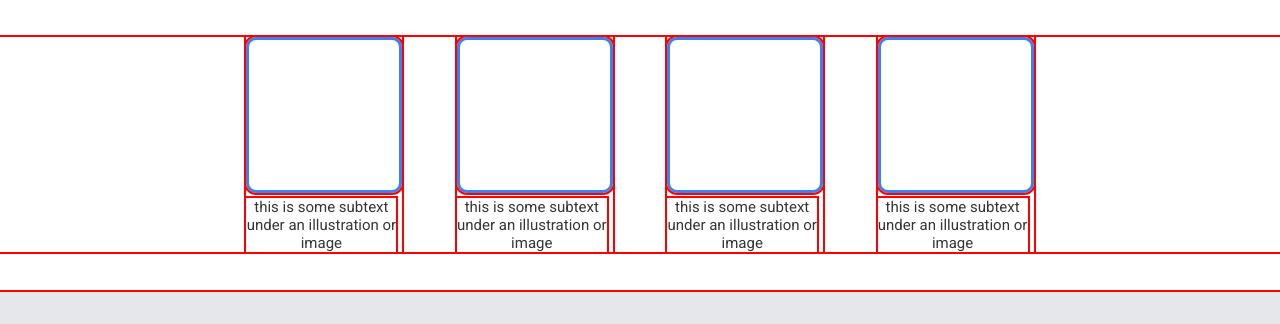
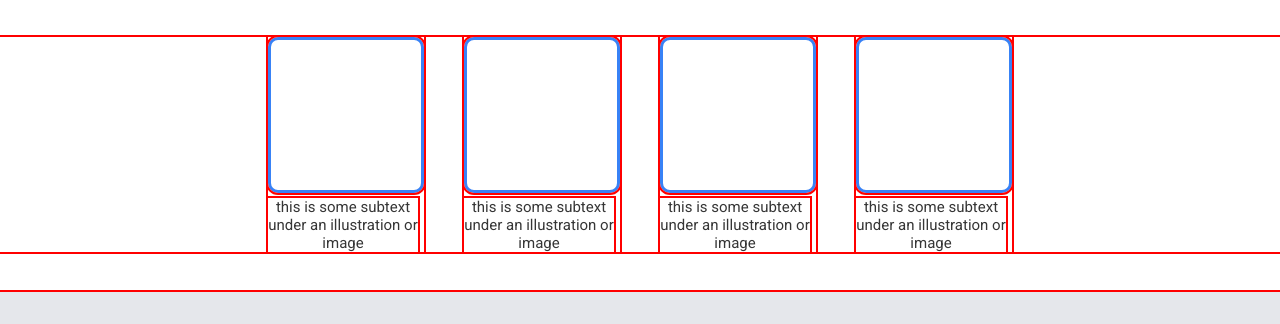
Before and after one commit to ComradeStijn/TOP-Landing-page, a plain HTML site: page index.html in a window 1280 px wide. Shown: the part 476-800 px from the top of the page. Drawn offline with Linux system fonts and the light colour scheme.

Commit message:
Change image section alignment

```diff
--- a/style.css
+++ b/style.css
@@ -78,9 +78,10 @@ button {
 
 .image-container {
     display: flex;
-    justify-content: space-evenly;
+    justify-content: center;
     padding: 0% 15%;
     flex-wrap: wrap;
+    gap: 40px;
 }
 
 .image {
```
